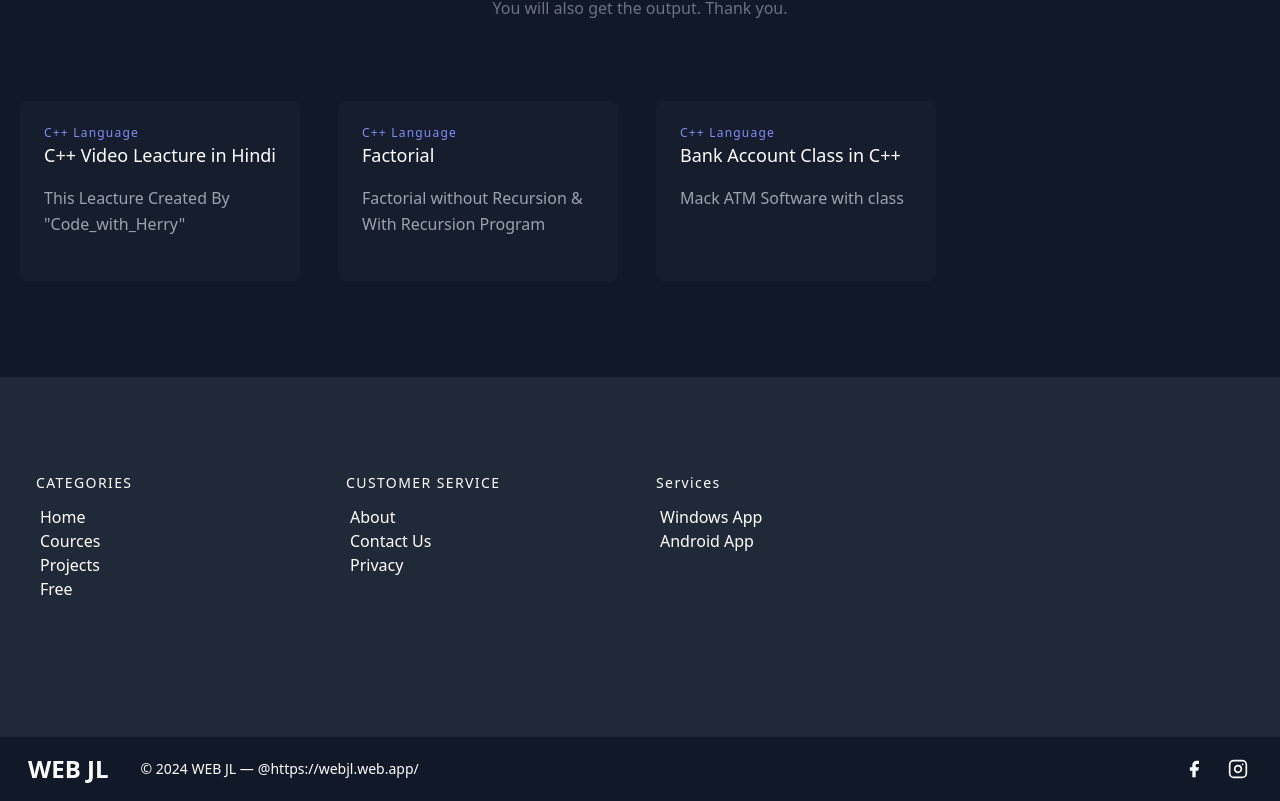
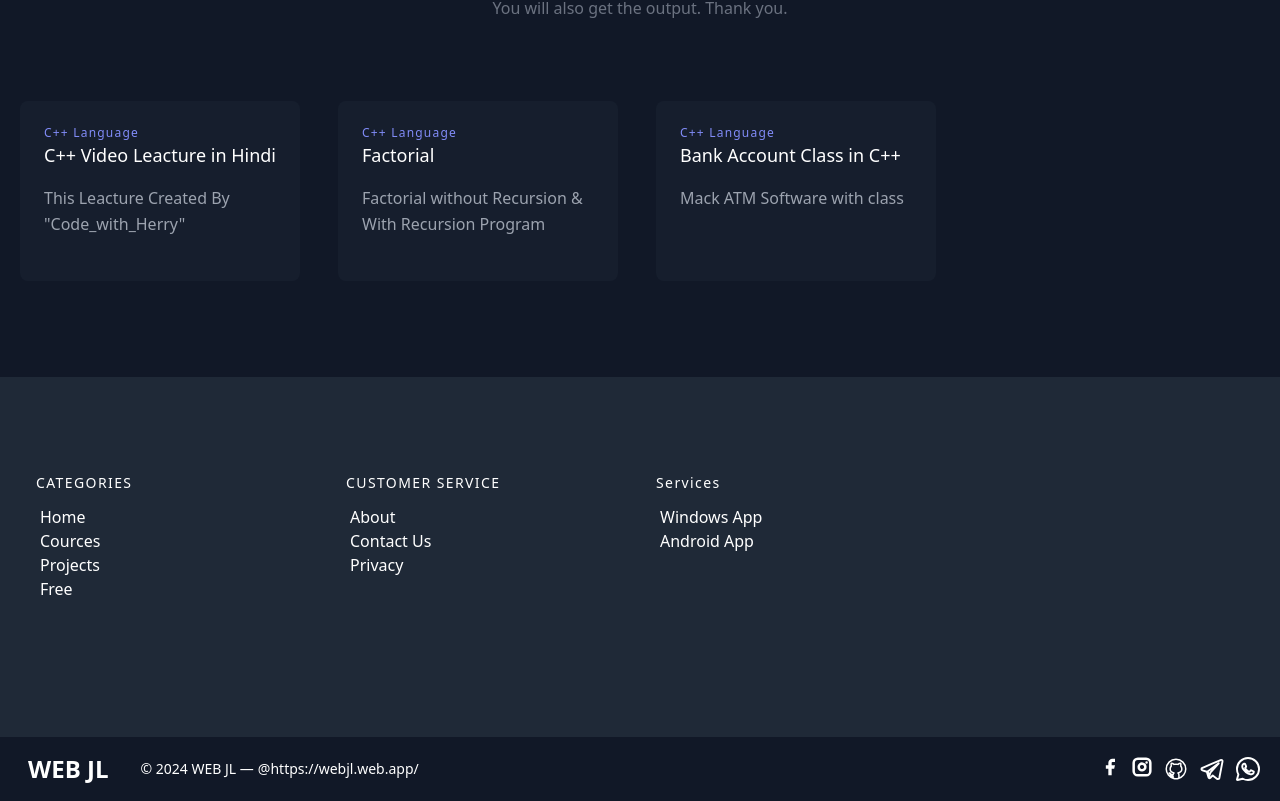
Before and after one commit to web-jl-official/WEBJL, a React (Vite) app: page /Cpp in a window 1280 px wide. Shown: the part 265-1066 px from the top of the page. Built offline with nearby package versions, Linux system fonts and the light colour scheme; no server answers; the database is empty.

Commit message:
all updat complet

```diff
--- a/src/components/footer/Footer.jsx
+++ b/src/components/footer/Footer.jsx
@@ -110,7 +110,7 @@ function Footer() {
                 @https://webjl.web.app/
               </a>
             </p>
-            <span className="inline-flex sm:ml-auto sm:mt-0 mt-4 justify-center sm:justify-start">
+            <span className="ml-2 inline-flex sm:ml-auto sm:mt-0 mt-4 justify-center sm:justify-start">
               <a
                 href="https://www.facebook.com/profile.php?id=61559331197014"
                 className="  text-white ml-1  hover:text-cyan-400"
@@ -119,18 +119,14 @@ function Footer() {
                   fill="currentColor"
                   strokeLinecap="round"
                   strokeLinejoin="round"
-                  strokeWidth={2}
+                  strokeWidth={3}
                   className="w-5 h-5"
                   viewBox="0 0 24 24"
                 >
                   <path d="M18 2h-3a5 5 0 00-5 5v3H7v4h3v8h4v-8h3l1-4h-4V7a1 1 0 011-1h3z" />
                 </svg>
               </a>
-              <a className="ml-3    text-white">
-                {/* <svg fill="currentColor" strokeLinecap="round" strokeLinejoin="round" strokeWidth={2} className="w-5 h-5" viewBox="0 0 24 24">
-                  <path d="M23 3a10.9 10.9 0 01-3.14 1.53 4.48 4.48 0 00-7.86 3v1A10.66 10.66 0 013 4s-4 9 5 13a11.64 11.64 0 01-7 2c9 5 20 0 20-11.5a4.5 4.5 0 00-.08-.83A7.72 7.72 0 0023 3z" />
-                </svg> */}
-              </a>
+
               <a
                 href="https://www.instagram.com/web_jl_official/"
                 className="ml-3   text-white hover:text-cyan-400"
@@ -140,7 +136,7 @@ function Footer() {
                   stroke="currentColor"
                   strokeLinecap="round"
                   strokeLinejoin="round"
-                  strokeWidth={2}
+                  strokeWidth={3}
                   className="w-5 h-5"
                   viewBox="0 0 24 24"
                 >
@@ -148,11 +144,54 @@ function Footer() {
                   <path d="M16 11.37A4 4 0 1112.63 8 4 4 0 0116 11.37zm1.5-4.87h.01" />
                 </svg>
               </a>
-              <a className="ml-3    text-white">
-                {/* <svg fill="currentColor" stroke="currentColor" strokeLinecap="round" strokeLinejoin="round" strokeWidth={0} className="w-5 h-5" viewBox="0 0 24 24">
-                  <path stroke="none" d="M16 8a6 6 0 016 6v7h-4v-7a2 2 0 00-2-2 2 2 0 00-2 2v7h-4v-7a6 6 0 016-6zM2 9h4v12H2z" />
-                  <circle cx={4} cy={4} r={2} stroke="none" />
-                </svg> */}
+
+              <a
+                href="https://github.com/web-jl-official"
+                className="ml-3 text-white hover:text-cyan-400"
+              >
+                <svg
+                  fill="none"
+                  stroke="currentColor"
+                  strokeLinecap="round"
+                  strokeLinejoin="round"
+                  strokeWidth={4}
+                  className="w-6 h-6"
+                  viewBox="0 0 64 64"
+                >
+                  <path d="M32 6C17.641 6 6 17.641 6 32c0 12.277 8.512 22.56 19.955 25.286-.592-.141-1.179-.299-1.755-.479V50.85c0 0-.975.325-2.275.325-3.637 0-5.148-3.245-5.525-4.875-.229-.993-.827-1.934-1.469-2.509-.767-.684-1.126-.686-1.131-.92-.01-.491.658-.471.975-.471 1.625 0 2.857 1.729 3.429 2.623 1.417 2.207 2.938 2.577 3.721 2.577.975 0 1.817-.146 2.397-.426.268-1.888 1.108-3.57 2.478-4.774-6.097-1.219-10.4-4.716-10.4-10.4 0-2.928 1.175-5.619 3.133-7.792C19.333 23.641 19 22.494 19 20.625c0-1.235.086-2.751.65-4.225 0 0 3.708.026 7.205 3.338C28.469 19.268 30.196 19 32 19s3.531.268 5.145.738c3.497-3.312 7.205-3.338 7.205-3.338.567 1.474.65 2.99.65 4.225 0 2.015-.268 3.19-.432 3.697C46.466 26.475 47.6 29.124 47.6 32c0 5.684-4.303 9.181-10.4 10.4 1.628 1.43 2.6 3.513 2.6 5.85v8.557c-.576.181-1.162.338-1.755.479C49.488 54.56 58 44.277 58 32 58 17.641 46.359 6 32 6zM33.813 57.93C33.214 57.972 32.61 58 32 58 32.61 58 33.213 57.971 33.813 57.93zM37.786 57.346c-1.164.265-2.357.451-3.575.554C35.429 57.797 36.622 57.61 37.786 57.346zM32 58c-.61 0-1.214-.028-1.813-.07C30.787 57.971 31.39 58 32 58zM29.788 57.9c-1.217-.103-2.411-.289-3.574-.554C27.378 57.61 28.571 57.797 29.788 57.9z"></path>
+                </svg>
+              </a>
+              <a
+                href="https://t.me/web_jl"
+                className="ml-3 text-white hover:text-cyan-400"
+              >
+                <svg
+                  fill="none"
+                  stroke="currentColor"
+                  strokeLinecap="round"
+                  strokeLinejoin="round"
+                  strokeWidth={4}
+                  className="w-6 h-6"
+                  viewBox="0 0 50 50"
+                >
+                  <path d="M46.137,6.552c-0.75-0.636-1.928-0.727-3.146-0.238l-0.002,0C41.708,6.828,6.728,21.832,5.304,22.445	c-0.259,0.09-2.521,0.934-2.288,2.814c0.208,1.695,2.026,2.397,2.248,2.478l8.893,3.045c0.59,1.964,2.765,9.21,3.246,10.758	c0.3,0.965,0.789,2.233,1.646,2.494c0.752,0.29,1.5,0.025,1.984-0.355l5.437-5.043l8.777,6.845l0.209,0.125	c0.596,0.264,1.167,0.396,1.712,0.396c0.421,0,0.825-0.079,1.211-0.237c1.315-0.54,1.841-1.793,1.896-1.935l6.556-34.077	C47.231,7.933,46.675,7.007,46.137,6.552z M22,32l-3,8l-3-10l23-17L22,32z"></path>
+                </svg>
+              </a>
+              <a
+                href="https://whatsapp.com/channel/0029VaeXVLD4SpkEzB372n2B"
+                className="ml-3 text-white hover:text-cyan-400"
+              >
+                <svg
+                  fill="none"
+                  stroke="currentColor"
+                  strokeLinecap="round"
+                  strokeLinejoin="round"
+                  strokeWidth={4}
+                  className="w-6 h-6"
+                  viewBox="0 0 50 50"
+                >
+                  <path d="M25,2C12.318,2,2,12.318,2,25c0,3.96,1.023,7.854,2.963,11.29L2.037,46.73c-0.096,0.343-0.003,0.711,0.245,0.966 C2.473,47.893,2.733,48,3,48c0.08,0,0.161-0.01,0.24-0.029l10.896-2.699C17.463,47.058,21.21,48,25,48c12.682,0,23-10.318,23-23 S37.682,2,25,2z M36.57,33.116c-0.492,1.362-2.852,2.605-3.986,2.772c-1.018,0.149-2.306,0.213-3.72-0.231 c-0.857-0.27-1.957-0.628-3.366-1.229c-5.923-2.526-9.791-8.415-10.087-8.804C15.116,25.235,13,22.463,13,19.594 s1.525-4.28,2.067-4.864c0.542-0.584,1.181-0.73,1.575-0.73s0.787,0.005,1.132,0.021c0.363,0.018,0.85-0.137,1.329,1.001 c0.492,1.168,1.673,4.037,1.819,4.33c0.148,0.292,0.246,0.633,0.05,1.022c-0.196,0.389-0.294,0.632-0.59,0.973 s-0.62,0.76-0.886,1.022c-0.296,0.291-0.603,0.606-0.259,1.19c0.344,0.584,1.529,2.493,3.285,4.039 c2.255,1.986,4.158,2.602,4.748,2.894c0.59,0.292,0.935,0.243,1.279-0.146c0.344-0.39,1.476-1.703,1.869-2.286 s0.787-0.487,1.329-0.292c0.542,0.194,3.445,1.604,4.035,1.896c0.59,0.292,0.984,0.438,1.132,0.681 C37.062,30.587,37.062,31.755,36.57,33.116z"></path>
+                </svg>
               </a>
             </span>
           </div>
```
Also changed, not shown: src/components/navbar/Navbar.jsx (+94 -0 lines), 3 other files (tests, documents, lock files or other folders).
